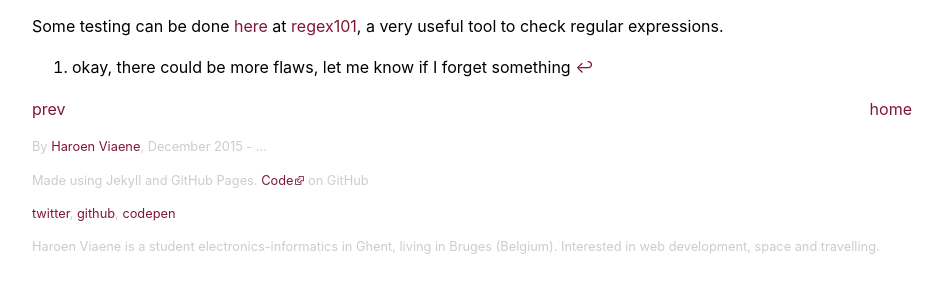
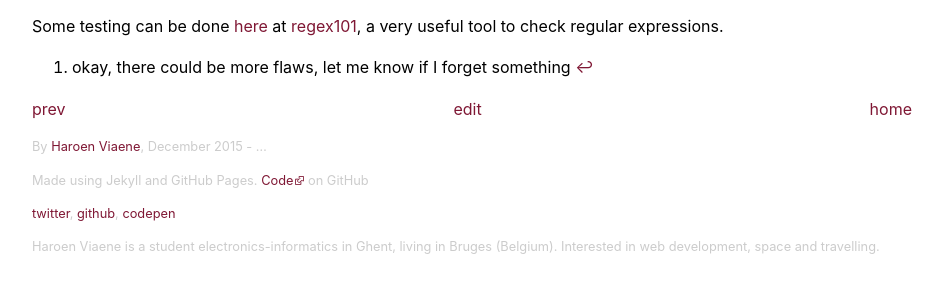
Before and after one commit to Haroenv/blog, a Jekyll site: the page built from _posts/2016-1-25-email-regexes.md, in a window 1280 px wide. Shown: the part 609-897 px from the top of the page, without its empty margins (168-1116 px from the left). Built offline with Jekyll 4.4.1, drawn with Linux system fonts in a browser that asks for light colours; comment, search, counter and statistics services are not loaded.

Commit message:
edit link

```diff
--- a/_layouts/post.html
+++ b/_layouts/post.html
@@ -8,6 +8,7 @@
     {% else %}
     <a href="/">home</a>
     {% endif %}
+    <a href="https://github.com/Haroenv/blog/edit/gh-pages/{{page.path}}">edit</a>
     {% if page.next %}
     <a href="{{ page.next.url }}" rel="next">next</a>
     {% else %}
```
